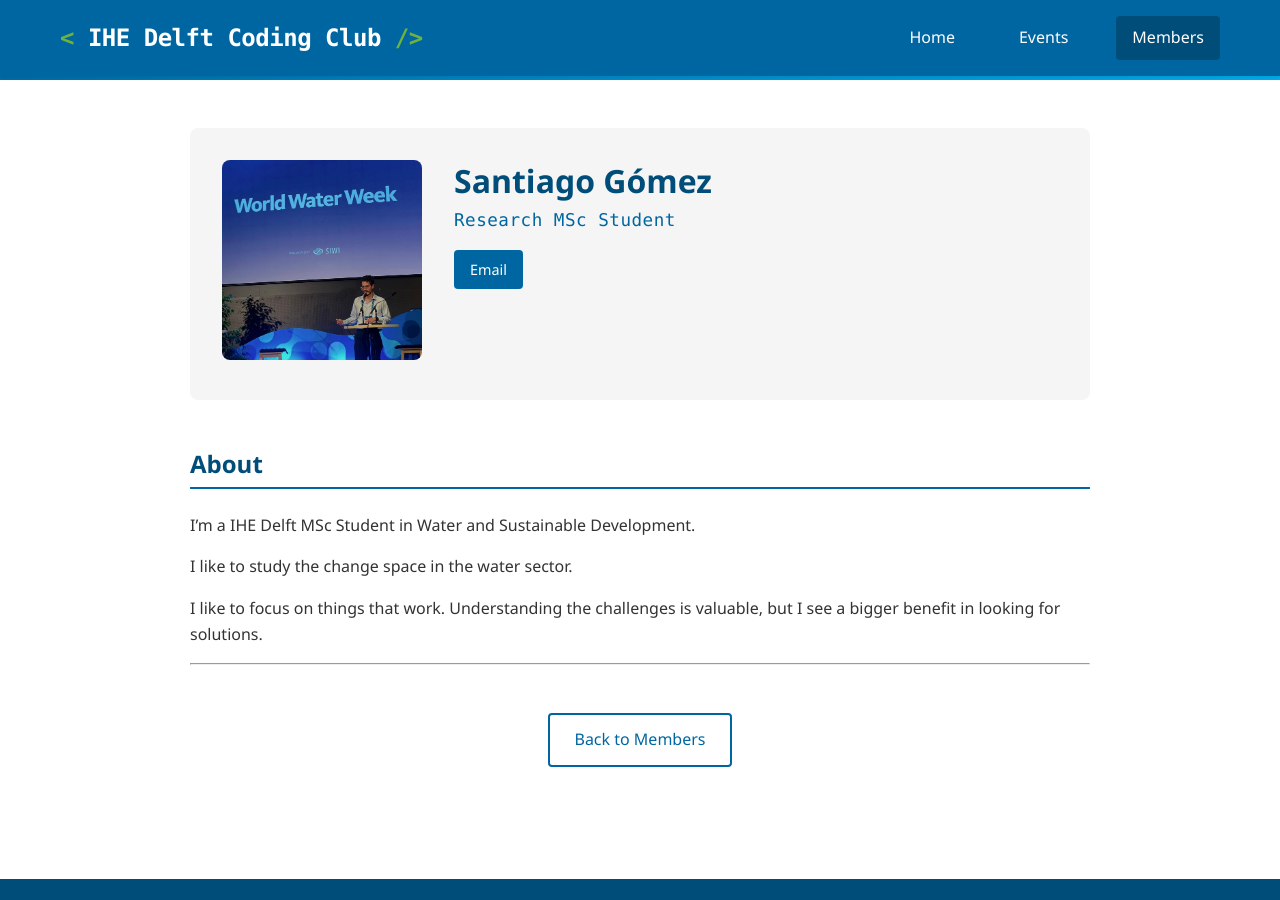
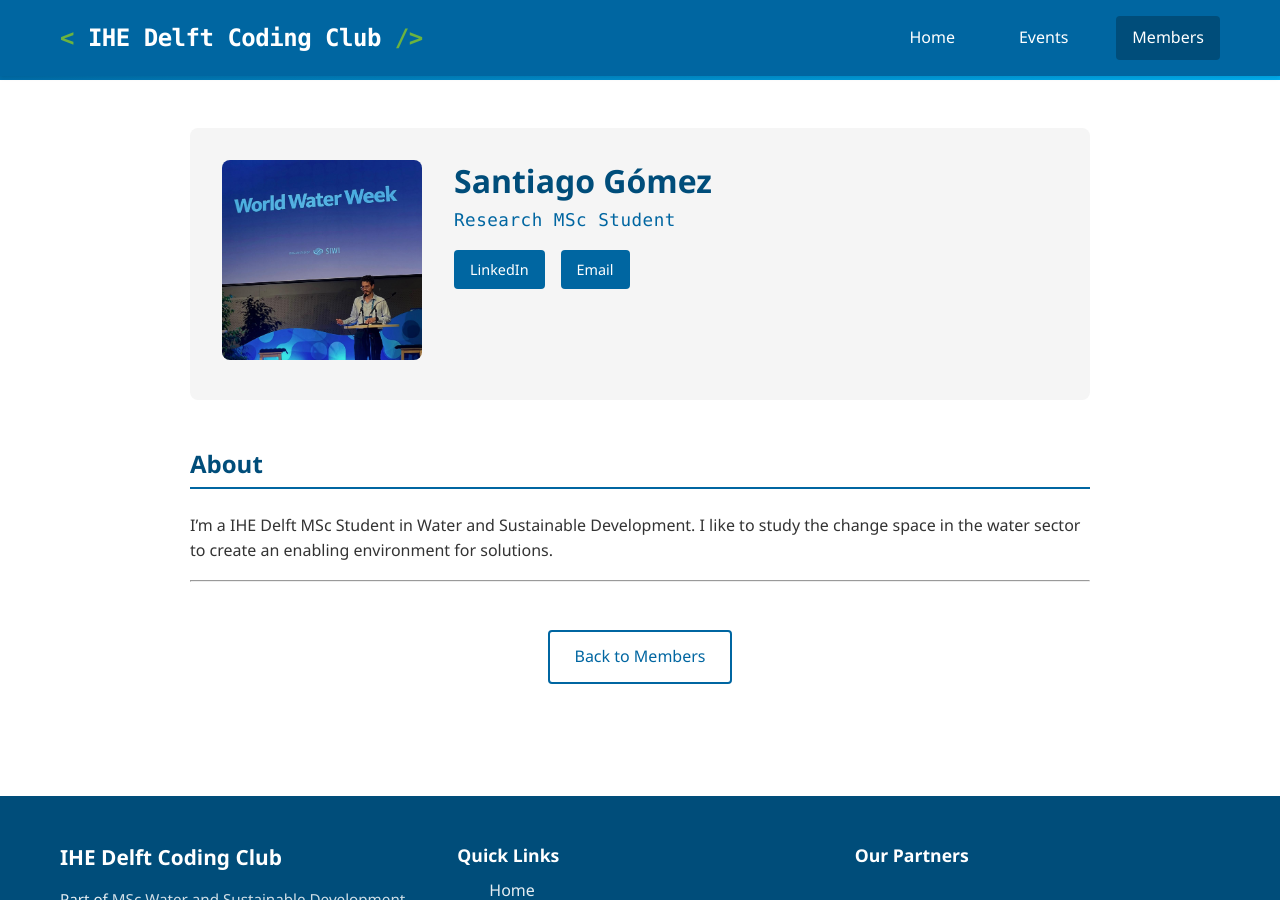
Before and after one commit to IHEDelftCodingClub/IHEDelftCodingClub.github.io, a Jekyll site: the page built from _members/santiago-gomez.md, in a window 1280 px wide and 900 px high, scrolled down 234 px. Built offline with Jekyll 4.4.1, drawn with Linux system fonts in a browser that asks for light colours.

Commit message:
I made a tweak on the description and added my linkedin

```diff
--- a/_members/santiago-gomez.md
+++ b/_members/santiago-gomez.md
@@ -11,6 +11,7 @@ name: "Santiago Gómez"
 role: "Research MSc Student"
 photo: "/assets/images/members/santiago-gomez.jpeg"
 email: "sgo008@un-ihe.org"
+linkedin: "https://www.linkedin.com/in/santiago-gomez-molina/"
 
 # Optional but encouraged: Add links to your linkedin, github and a video explaining why you joined!
 # REMOVE THE # at "video" TO SHOW THIS PART!!
@@ -59,10 +60,6 @@ email: "sgo008@un-ihe.org"
 # - `## Heading` makes section headings
 ---
 
-I'm a IHE Delft MSc Student in Water and Sustainable Development.
-
-I like to study the change space in the water sector.
-
-I like to focus on things that work. Understanding the challenges is valuable, but I see a bigger benefit in looking for solutions.
+I'm a IHE Delft MSc Student in Water and Sustainable Development. I like to study the change space in the water sector to create an enabling environment for solutions.
 
 ---
```
